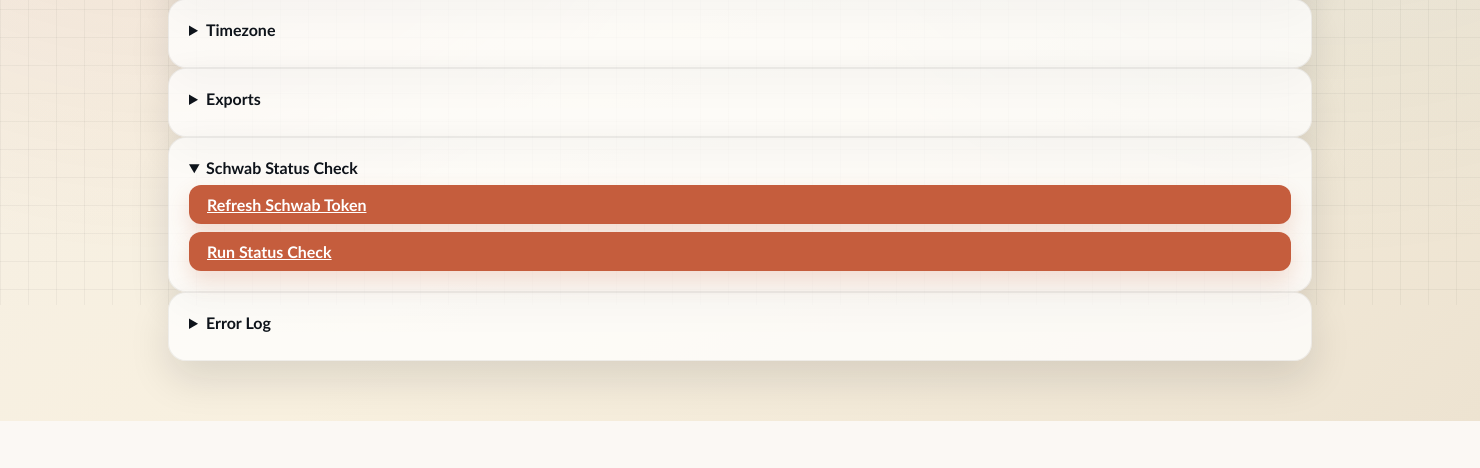
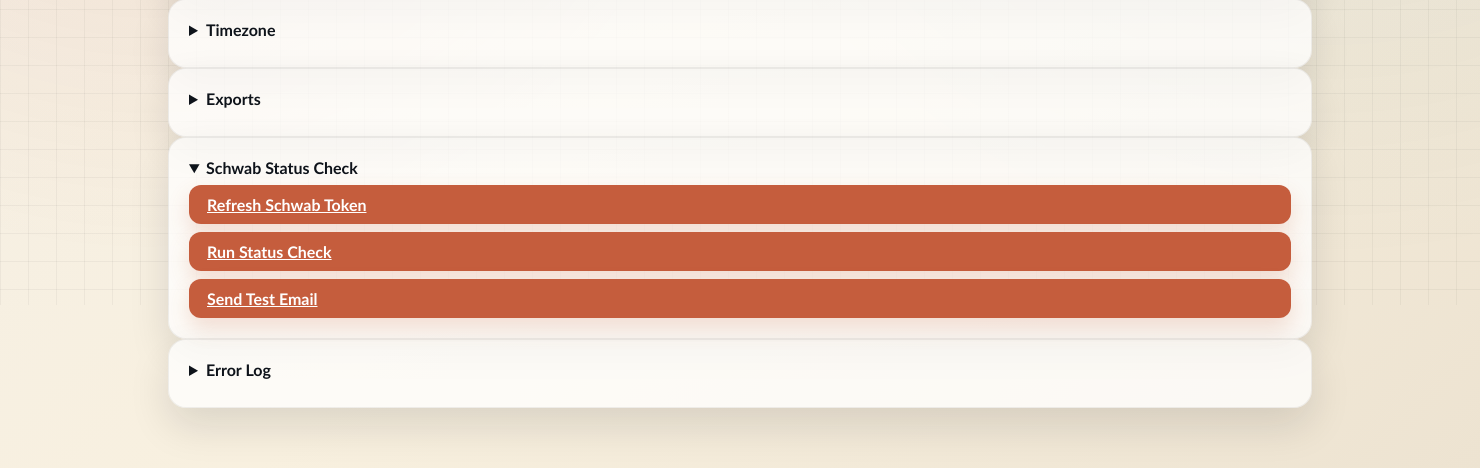
Before and after one commit to Novastradingcompany/Schwab-Connect, a Flask app: page /tools in a window 1480 px wide, after a click on "Schwab Status Check". Shown: the part 495-963 px from the top of the page. Before the commit the page ends 916 px from the top, so only its background shows below. Run offline with Flask 3, Linux system fonts and the light colour scheme; the visitor is signed in with stand-in values (Sample User, id 1).

Commit message:
Add send test email action to tools

```diff
--- a/app.py
+++ b/app.py
@@ -1153,6 +1153,28 @@
         sent_ids.add(_alert_id(alert))
     state["sent_ids"] = list(sent_ids)[-500:]
     save_alert_state(state)
+
+
+def send_test_email_alert():
+    settings = email_settings()
+    if settings is None:
+        raise RuntimeError("Email alerts are not configured. Missing SMTP_* or ALERT_EMAIL_* env vars.")
+
+    now = dt.datetime.now(ZoneInfo(load_settings().get("timezone", "UTC"))).isoformat(timespec="seconds")
+    msg = EmailMessage()
+    msg["Subject"] = "Nova Alert Test"
+    msg["From"] = settings["from_addr"]
+    msg["To"] = settings["to_addr"]
+    msg.set_content(
+        "This is a Nova test email.\n"
+        f"Sent at: {now}\n"
+        "If you received this message, alert delivery is working."
+    )
+
+    with smtplib.SMTP(settings["host"], settings["port"]) as server:
+        server.starttls()
+        server.login(settings["user"], settings["password"])
+        server.send_message(msg)
 
 
 def monitor_loop():
@@ -2223,6 +2245,7 @@
     errors = load_error_log()
     status = None
     refresh_result = None
+    email_test_result = None
     settings = load_settings()
     tz = request.args.get("tz")
     if tz:
@@ -2249,6 +2272,12 @@
             status = {"ok": True, "status_code": response.status_code}
         except Exception as exc:
             status = {"ok": False, "error": str(exc)}
+    if request.args.get("send_test_email") == "1":
+        try:
+            send_test_email_alert()
+            email_test_result = {"ok": True}
+        except Exception as exc:
+            email_test_result = {"ok": False, "error": str(exc)}
 
     tzinfo = ZoneInfo(settings.get("timezone", "UTC"))
     now = dt.datetime.now(tzinfo)
@@ -2282,6 +2311,7 @@
         errors=errors,
         status=status,
         refresh_result=refresh_result,
+        email_test_result=email_test_result,
         token_status=token_status,
         monitor_status=monitor_status,
         monitor_thread_alive=thread_alive,
--- a/templates/tools.html
+++ b/templates/tools.html
@@ -75,6 +75,7 @@
       <div class="details-body">
         <a class="button" href="{{ url_for('tools', refresh_token=1) }}">Refresh Schwab Token</a>
         <a class="button" href="{{ url_for('tools', check_schwab=1) }}">Run Status Check</a>
+        <a class="button" href="{{ url_for('tools', send_test_email=1) }}">Send Test Email</a>
         {% if token_status %}
           <div>Token expires in: {{ (token_status.seconds_left // 3600) }}h</div>
         {% endif %}
@@ -90,6 +91,13 @@
             <div>OK (HTTP {{ status.status_code }})</div>
           {% else %}
             <div>Error: {{ status.error }}</div>
+          {% endif %}
+        {% endif %}
+        {% if email_test_result %}
+          {% if email_test_result.ok %}
+            <div class="pl-pos">Test email sent.</div>
+          {% else %}
+            <div class="pl-neg">Test email failed: {{ email_test_result.error }}</div>
           {% endif %}
         {% endif %}
       </div>
```
